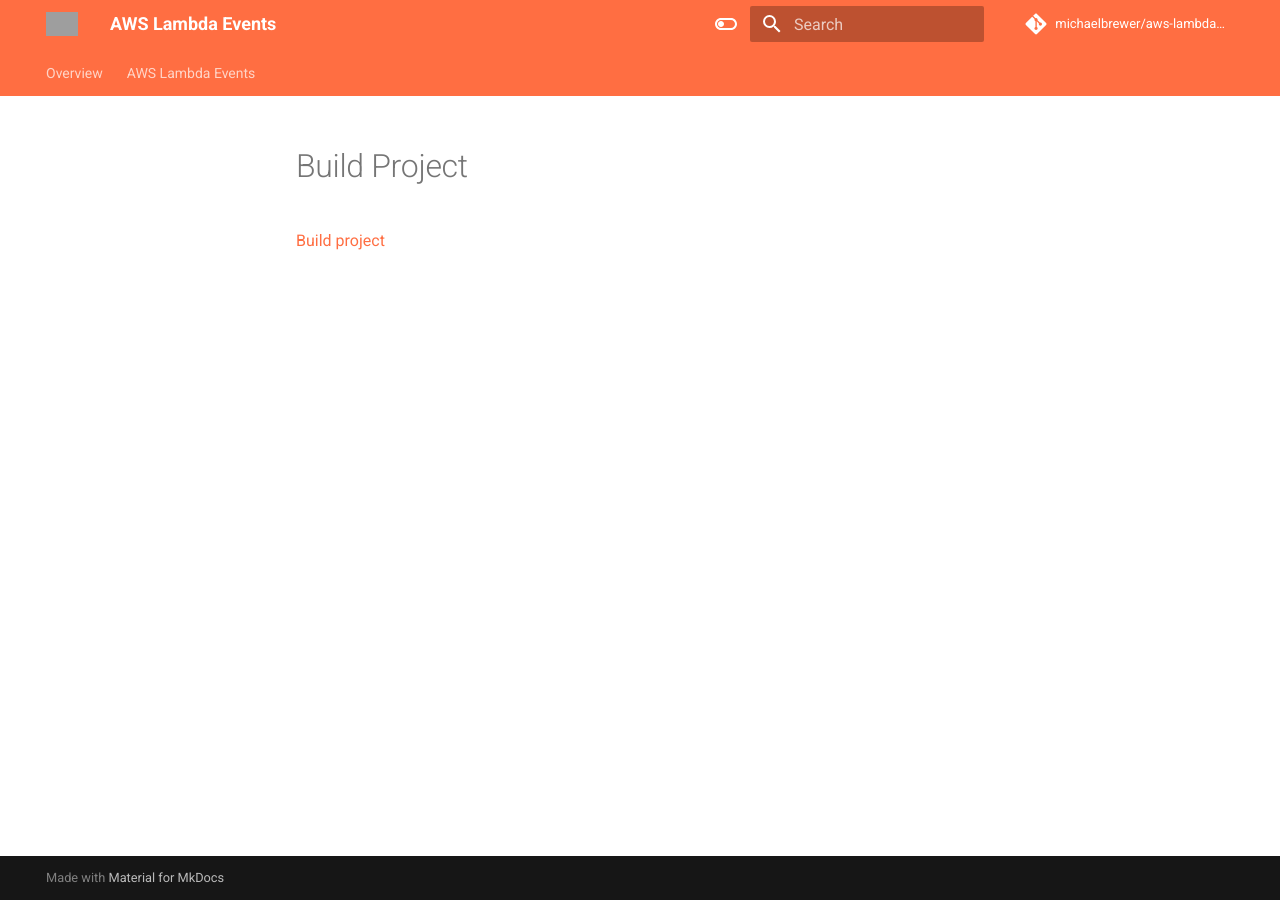
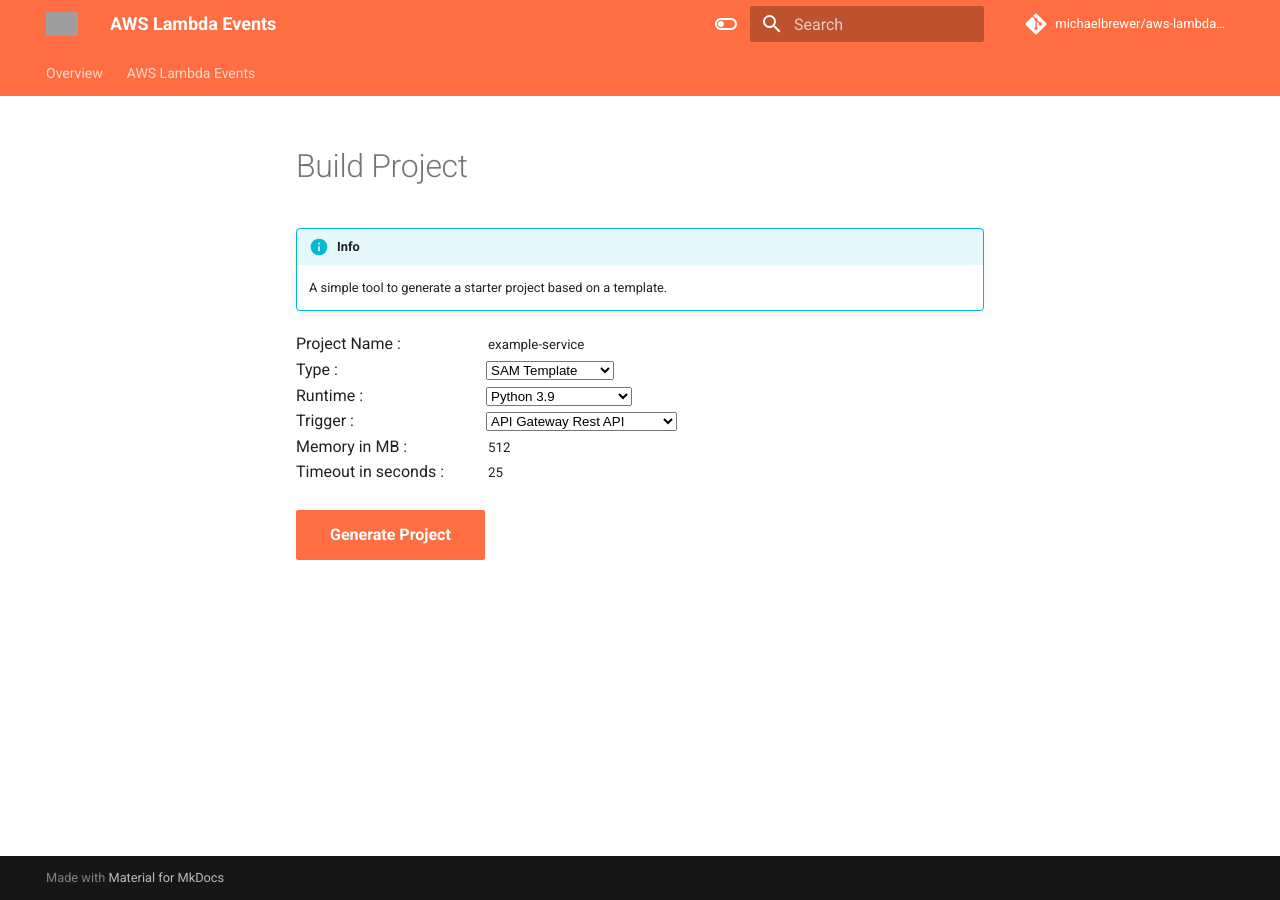
Before and after one commit to michaelbrewer/aws-lambda-events, an MkDocs documentation site: the page built from docs/build-project.md, in a window 1280 px wide. Built offline with MkDocs 1.6.1 and Material for MkDocs 9.7.7, drawn with Linux system fonts in a browser that asks for light colours; comment, search, counter and statistics services are not loaded; grey boxes are pictures that could not be loaded.

Commit message:
feat(generator): Prototype form

```diff
--- a/docs/build-project.md
+++ b/docs/build-project.md
@@ -1,9 +1,22 @@
 # Build Project
+
+!!! info
+    A simple tool to generate a starter project based on a template.
 
 <script>
 function buildProject() {
+    const form = document.getElementById("buildProjectForm");
+    const prjName = form.elements["name"].value || "foo-service";
+    const prjType = form.elements["type"].value;
+    const prjRuntime = form.elements["runtime"].value;
+    const prjTrigger = form.elements["trigger"].value;
+    const prjMemory = form.elements["memory"].value || "512";
+    const prjTimeout = form.elements["timeout"].value || "25";
+
     const baseUrl = 'https://4v2ies7g1m.execute-api.us-east-2.amazonaws.com/Prod';
-    fetch(baseUrl + '/project.zip?name=mouse')
+    const uri = '/project.zip?name=' + prjName + '&type=' + prjType + '&runtime=' + prjRuntime + '&trigger=' + prjTrigger + '&memory=' + prjMemory + '&timeout=' + prjTimeout;
+
+    fetch(baseUrl + uri)
         .then(resp => resp.blob())
         .then(blob => {
             const url = window.URL.createObjectURL(blob);
@@ -18,5 +31,34 @@
         .catch(() => alert('Failed to generate project!'));
 }
 </script>
-
-<a href="#" onclick="javascript:buildProject()">Build project</a>
+<style>
+#buildProjectForm label{
+    float: left;
+    width: 190px;
+}
+</style>
+<form id="buildProjectForm">
+  <label for="projectName">Project Name :</label><input id="projectName" name="name" value="example-service"><br/>
+  <label for="projectType">Type :</label>
+  <select id="projectType" name="type">
+    <option value="sam" selected>SAM Template</option>
+    <option value="cdk">AWS CDK project</option>
+  </select>
+  <br/>
+  <label for="projectType">Runtime :</label>
+  <select id="projectRuntime" name="runtime">
+    <option value="python3.9" selected>Python 3.9</option>
+    <option value="typescript">Typescript (Node 14)</option>
+  </select>
+  <br/>
+  <label for="projectTrigger">Trigger :</label>
+  <select id="projectTrigger" name="trigger">
+    <option value="rest-api" selected>API Gateway Rest API</option>
+    <option value="http-api">API Gateway Rest API</option>
+    <option value="s3">S3 Bucket Event Notification</option>
+  </select>
+  <br/>
+  <label for="projectMemory">Memory in MB :</label> <input id="projectMemory" name="memory" value="512"><br/>
+  <label for="projectTimeout">Timeout in seconds :</label> <input id="projectTimeout" name="timeout" value="25"><br/>
+  <br/><a href="#" onclick="javascript:buildProject()" class="md-button md-button--primary">Generate Project</a>
+</form>
```
